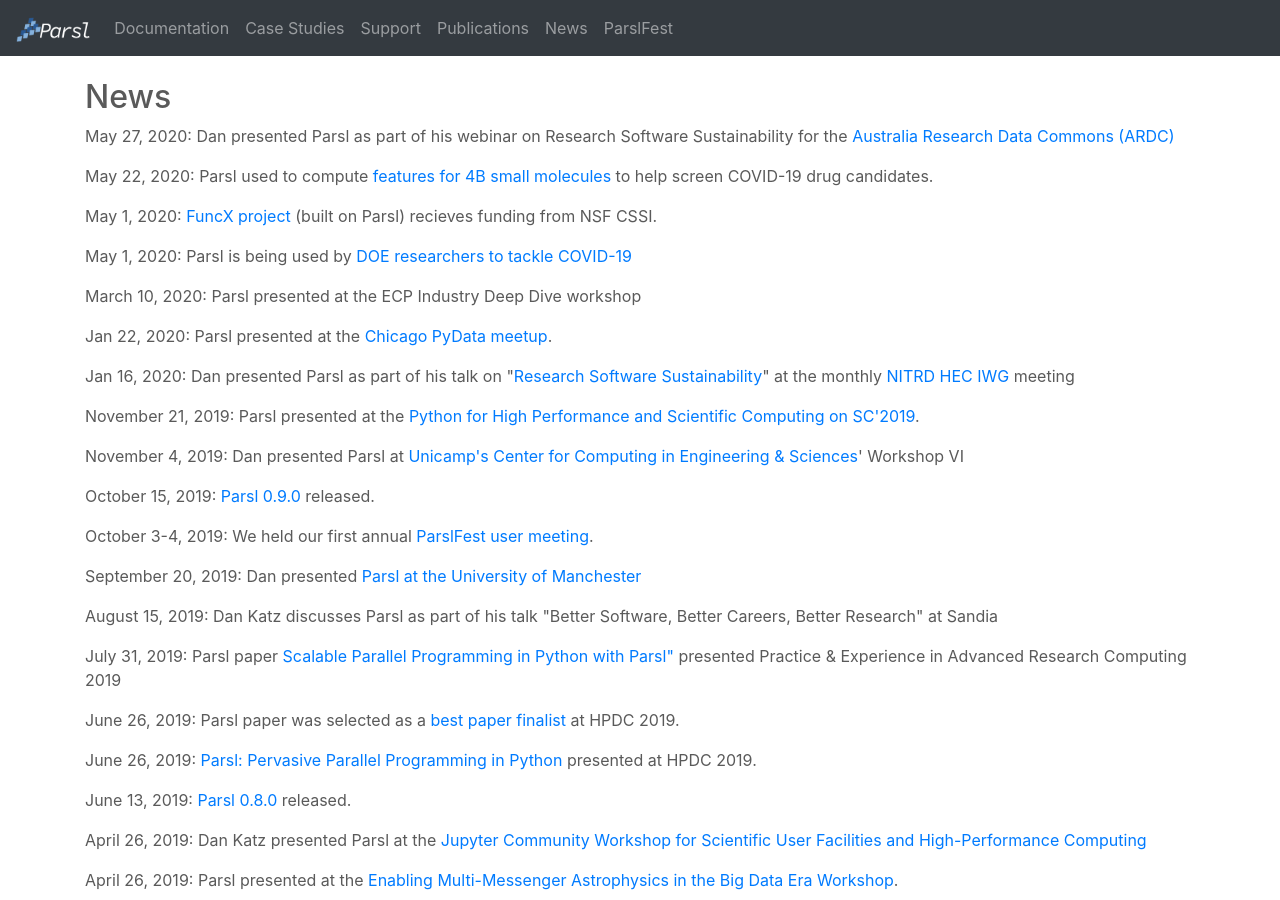
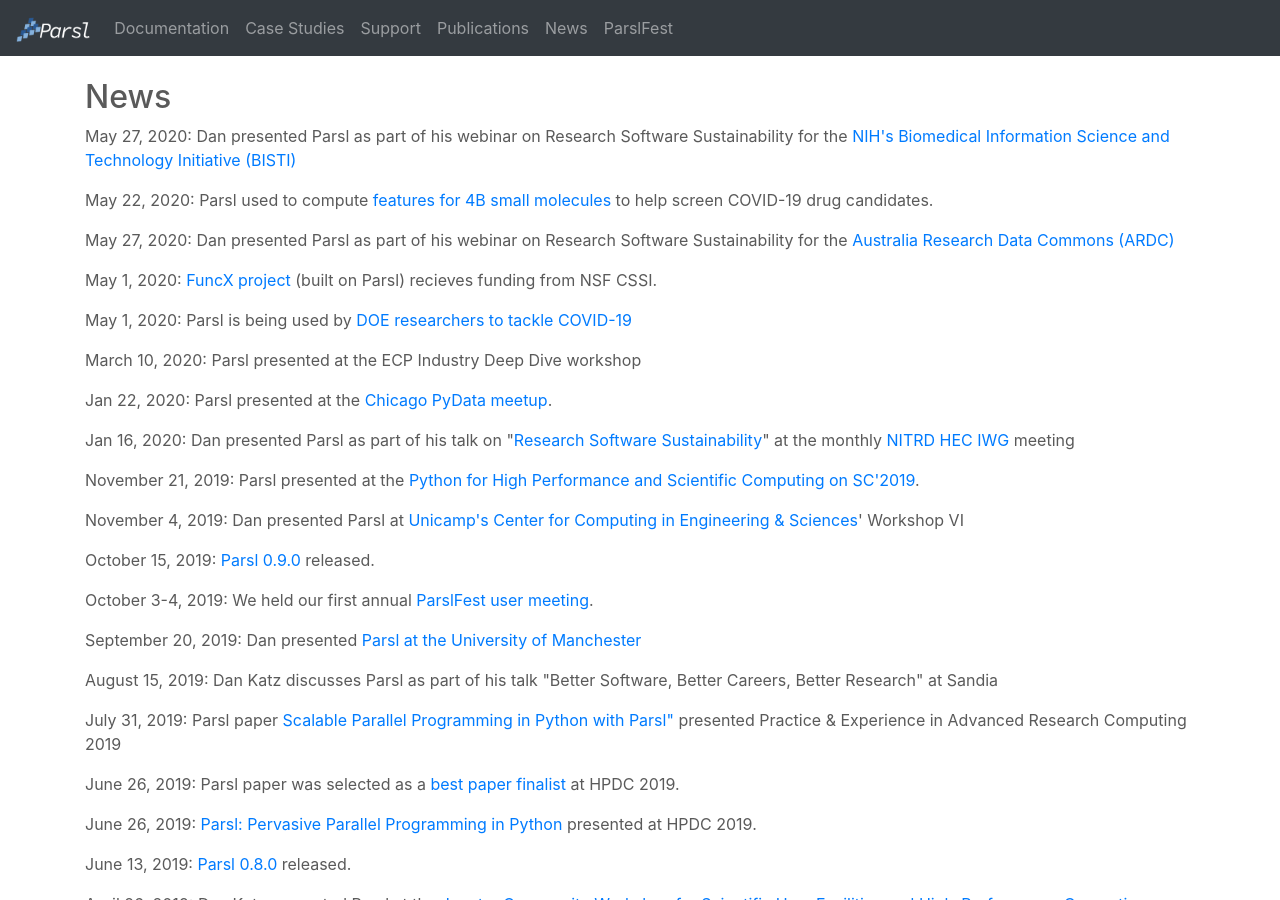
Before and after one commit to Parsl/parsl.github.io, a Jekyll site: the page built from news.html, in a window 1280 px wide and 900 px high. Built offline with Jekyll 4.4.1, drawn with Linux system fonts in a browser that asks for light colours.

Commit message:
Update news.html

```diff
--- a/news.html
+++ b/news.html
@@ -19,13 +19,19 @@
 
        <div class="news-info">
         <p><span class="name">May 27, 2020:</span>
-          Dan presented Parsl as part of his webinar on Research Software Sustainability for the <a href="https://ardc.edu.au">Australia Research Data Commons (ARDC)</a>
+          Dan presented Parsl as part of his webinar on Research Software Sustainability for the  <a href="https://bisti.nih.gov/">NIH's Biomedical Information Science and Technology Initiative (BISTI)</a>
         </p>
       </div>
 
         <div class="news-info">
         <p><span class="name">May 22, 2020:</span>
           Parsl used to compute <a href='https://2019-ncovgroup.github.io/data/'>features for 4B small molecules</a> to help screen COVID-19 drug candidates.
+        </p>
+      </div>
+
+       <div class="news-info">
+        <p><span class="name">May 27, 2020:</span>
+          Dan presented Parsl as part of his webinar on Research Software Sustainability for the <a href="https://ardc.edu.au">Australia Research Data Commons (ARDC)</a>
         </p>
       </div>
 
```
